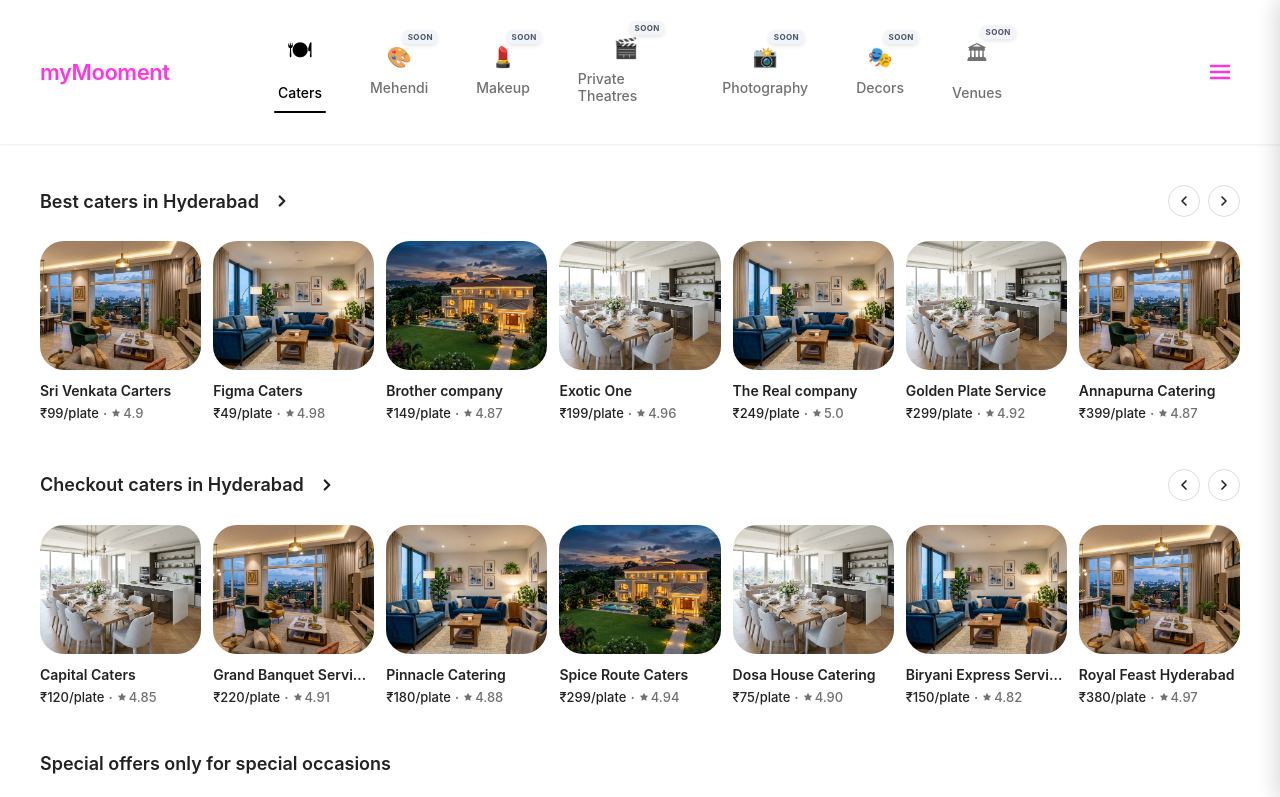
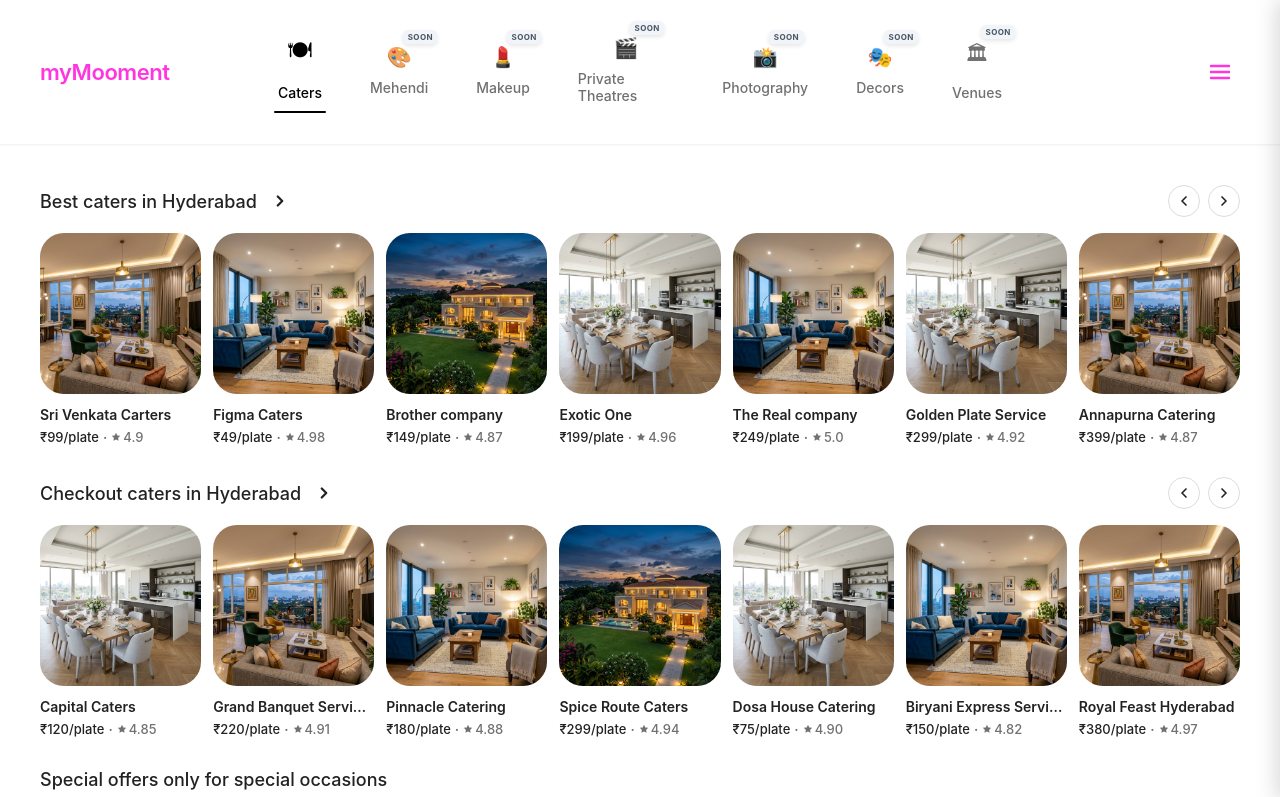
Before and after one commit to Abhar21/myTestCust, a React (Vite) app: page / in a window 1280 px wide. Shown: the top 797 px of the page. Built offline with nearby package versions, Linux system fonts and the light colour scheme.

Commit message:
Update home page heading weight, square card images, reduce row gaps, and fix filtered layout

```diff
--- a/src/App.css
+++ b/src/App.css
@@ -632,7 +632,7 @@
 }
 
 .listings-segment {
-  margin-bottom: 48px;
+  margin-bottom: 32px;
 }
 
 .listings-segment:last-child {
@@ -643,7 +643,7 @@
   display: flex;
   align-items: center;
   justify-content: space-between;
-  margin-bottom: 24px;
+  margin-bottom: 16px;
 }
 
 .listings-title-row {
@@ -655,7 +655,7 @@
 
 .listings-title-row h2 {
   font-size: 18px;
-  font-weight: 600;
+  font-weight: 500;
   color: #222222;
   margin: 0;
 }
@@ -728,7 +728,7 @@
 
 .card-image-wrapper {
   position: relative;
-  aspect-ratio: 20 / 16;
+  aspect-ratio: 1 / 1;
   border-radius: 24px;
   /* further increased corner radius */
   overflow: hidden;
@@ -2085,7 +2085,8 @@
   align-items: center;
   font-size: 14px;
   font-weight: 600;
-  color: #ff385c; /* Pink color */
+  color: #ff385c;
+  /* Pink color */
   background: none;
   border: none;
   cursor: pointer;
@@ -3113,6 +3114,7 @@ input.always-show-spin[type=number]::-webkit-outer-spin-button {
 .mobile-address-modal-content .modal-saved-addresses {
   display: block !important;
 }
+
 /* Hidden by default on desktop */
 .mobile-location-badge {
   display: none;
--- a/src/App.tsx
+++ b/src/App.tsx
@@ -1736,7 +1736,7 @@ function App() {
                 <h3 style={{ fontSize: '11px', fontWeight: '700', color: '#717171', marginBottom: '16px', textTransform: 'uppercase', letterSpacing: '0.5px' }}>
                   Menu's
                 </h3>
-                <div style={{ display: 'flex', gap: '16px' }}>
+                <div style={{ display: 'grid', gridTemplateColumns: 'repeat(2, 1fr)', gap: '16px' }}>
                   {[
                     {
                       title: "Breakfast Menu 1",
```
